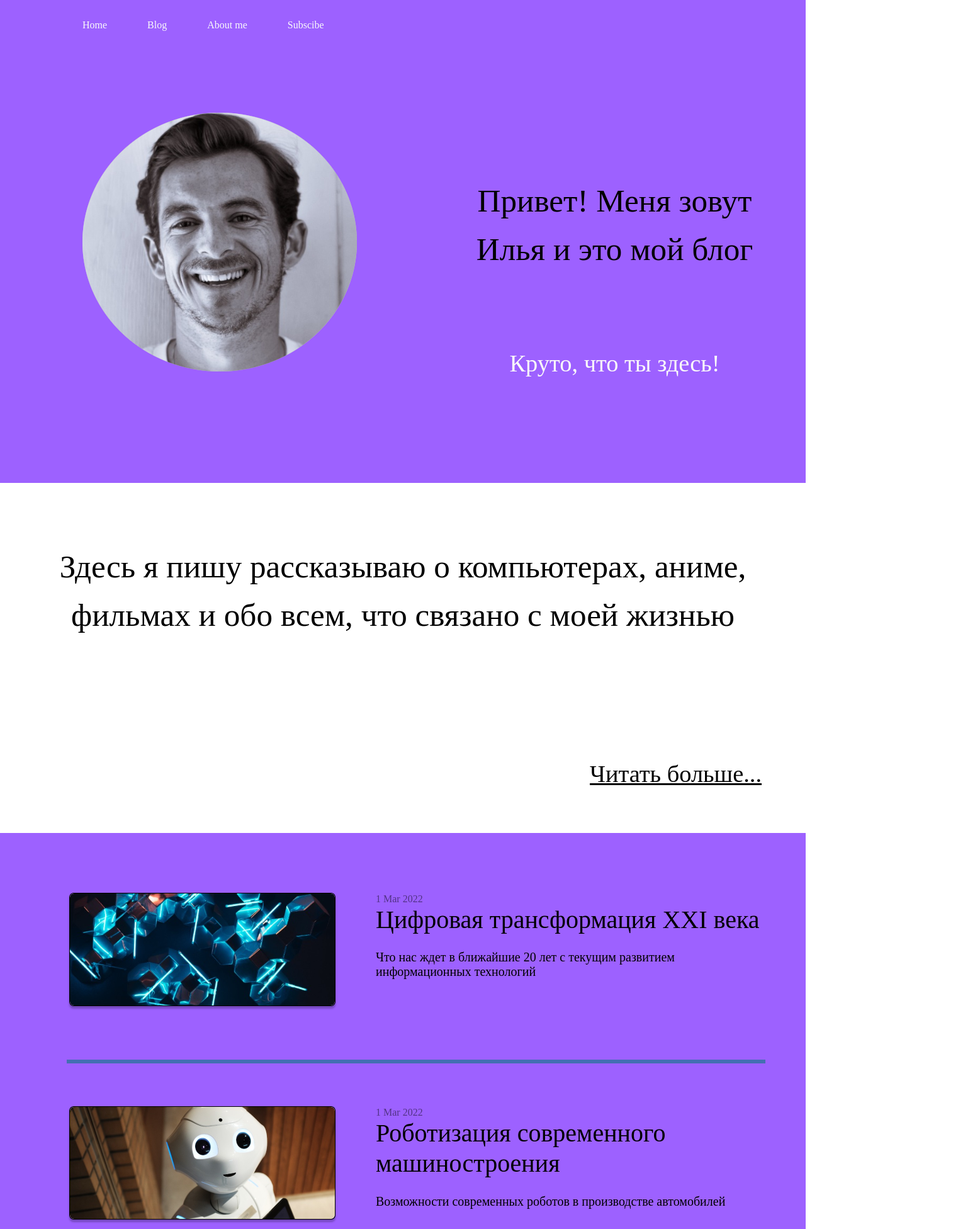
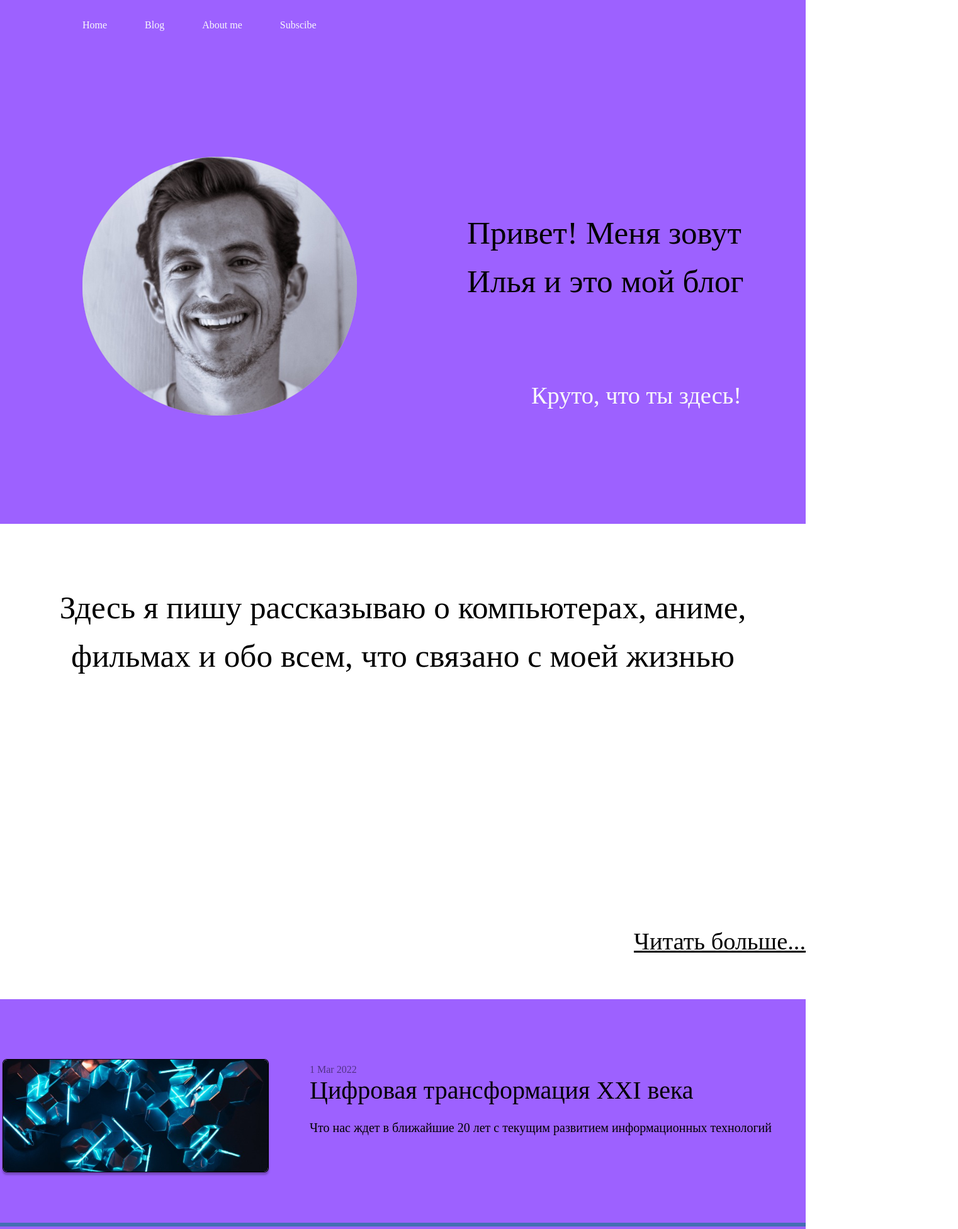
Before and after one commit to israpilovaevgeniia/my-first-project, a plain HTML site: page index.html in a window 1280 px wide. Shown: the top 1952 px of the page at 63% size, 1522 px wide, since content can reach past the window. Drawn offline with Linux system fonts and the light colour scheme.

Commit message:
added flex elements

```diff
--- a/index.css
+++ b/index.css
@@ -4,27 +4,29 @@
     box-sizing: border-box;
 }
 
-#blog {
+
+.header {
     background: rgb(157, 97, 255);
-padding: 30px 180px 168px 131px;
+    min-height: 100%;
+    overflow: hidden;
+    padding-top: 30px;
+    padding-bottom: 100px;
 }
 
-.header {
-    padding-top: 30px;
-    background: rgb(157, 97, 255);
+.header__link {
+    max-width: 1512px;
+    margin: 0px auto;
     padding-left: 131px;
-    padding-top: 30px;
-
-}
-
-.header nav ul li {
-    display: inline;
-    margin-right: 60px;
 }
 
 
 ul {
+    display: inline-flex;
     list-style: none;
+}
+
+nav ul li {
+padding: 0 60px 0 0;
 }
 
 .header_nav-link {
@@ -32,27 +34,47 @@ ul {
 font-size: 16px;
 font-weight: 400;
 line-height: 19px;
-text-align: center;
 text-decoration: none;
-display: inline-block;
+}
+
+
+#blog {
+    background: rgb(157, 97, 255);
+    min-height: 100%;
+    overflow: hidden;
+
     }
 
 .content_wrapper {
-    display: inline-flex;
-    margin-right: 180px;
+    max-width: 1512px;
+    margin: 0px auto;
+    display: flex;
+    justify-content: space-between;
 }
 
+.content_avatar {
+    margin: 100px 0px 168px 131px;
+    padding-right: 175px;
 
-.content_avatar {
-    padding-top: 100px;
-    display: inline-block;
-    margin-right: 175px;
 }
 
 .content_title {
-    width: 600px;
-    display: inline-block;
+    display: flex;
+    flex-direction: column;
+    align-items: center;
+    justify-content: center;
+}
+
+.content_title-desc{
+    color: rgb(250, 250, 250);
+font-size: 36px;
+font-weight: 400;
+line-height: 43px;
 text-align: center;
+}
+
+.div__about_me {
+    padding-bottom: 122px;
 }
 
 .about_me {
@@ -60,24 +82,21 @@ display: inline-block;
 font-size: 64px;
 font-weight: 500;
 line-height: 77px;
-    display: inline-block;
-    margin-bottom: 122px;
-    padding-top: 201px;
-    padding-right: 131px;
-}
-
-.content_title-desc {
-    color: rgb(250, 250, 250);
-font-size: 36px;
-font-weight: 400;
-line-height: 43px;
 text-align: center;
-margin-top: 122px;
-padding-right: 131px;
 }
 
 #about_blog {
-    padding: 94px 70px 77px 70px;
+    min-height: 100%;
+    overflow: hidden;
+}
+
+.div__about_blog {
+    max-width: 1512px;
+    margin: 0px auto;
+}
+
+.div__about_blog-title {
+    padding: 94px 71px 201px 71px;
 }
 
 .about_blog-title {
@@ -90,14 +109,12 @@ margin-bottom: 200px;
 }
 
 .read_more {
-    text-align: right;
-
-
+    display: flex;
+    justify-content: flex-end;
+    padding-bottom: 77px;
 }
 
 .read_more-link {
-    text-align: right;
-font-family: Fira Sans;
 font-size: 24px;
 font-weight: 400;
 line-height: 29px;
@@ -106,18 +123,24 @@ color: rgb(0, 0, 0)
 
 #information {
 background: rgb(157, 97, 255);
-padding-left: 106px;
-padding-bottom: 34px;
-padding-right: 64px;
+min-height: 100%;
+overflow: hidden;
+}
+
+.information_wrapper {
+    max-width: 1512px;
+    margin: 0px auto;
 }
 
 .div_one {
-    display: inline-flex;
+    display: flex;
+    justify-content: center;
+    align-items: center;
 }
 
 .image_one {
     padding-top: 95px;
-
+    flex: 0 0 432px;
 }
 
 .text_one {
@@ -125,6 +148,7 @@ padding-right: 64px;
     text-align: left;
     margin-bottom: 64px;
     padding-top: 95px;
+    flex: 1 1 auto;
 
 }
 
@@ -138,7 +162,6 @@ line-height: 19px;
 
 .text_one-title {
     color: rgb(0, 0, 0);
-font-family: Fira Sans;
 font-size: 40px;
 font-weight: 500;
 line-height: 48px;
@@ -154,18 +177,25 @@ font-weight: 300;
 
 .emply {
 border: 3px solid rgb(68, 111, 179);
-height: 4.16px;
-margin-top: 64px;
+width: 1300px;
+height: 4.5px;
+display: flex;
+justify-content: center;
+align-items: center;
+margin-top: 68px;
 }
 
 .div_two {
-    padding-top: 68px;
-    margin-bottom: 34px;
-    display: inline-flex;
+        display: flex;
+        justify-content: center;
+        align-items: center;
+        margin-top: 68px;
+        margin-bottom: 157px;
     }
 
 .text_two {
     padding-left: 60px;
+    flex: 1 1 auto;
 }
 
 .text_two-title {
@@ -185,16 +215,27 @@ font-weight: 300;
 line-height: 24px;
 }
 
+.read_more2 {
+    display: flex;
+    justify-content: flex-end;
+    padding-bottom: 34px;
+}
+
 #blog_subscribe {
-    padding-top: 71px;
-    padding-left: 280px;
-    padding-right: 280px;
-    padding-bottom: 93px;
+   min-height: 100%;
+   overflow: hidden;
+   padding: 71px 280px 93px 280px;
+}
+
+.blog_subscribe-div {
+    max-width: 1512px;
+    margin: opx auto;
 }
 
 .subscribe_title {
     margin-bottom: 74px;
 }
+
 
 .subscribe_text {
     color: rgb(0, 0, 0);
@@ -231,7 +272,6 @@ text-align: center;
 
 .subscribe {
     color: black;
-font-family: Fira Sans;
 font-size: 24px;
 font-weight: 400;
 line-height: 29px;
@@ -259,6 +299,13 @@ border-radius: 10px;
 
  background-color: rgb(157, 97, 255) ;
  padding: 86px 217px 84px 61px;
+ min-height: 100%;
+ overflow: hidden;
+}
+
+.end_div {
+    max-width: 1512px;
+    margin: 0px auto;
 }
 
 .end_text {
@@ -270,13 +317,10 @@ margin-bottom: 57px;
 }
 
 .end_div-img {
-    display: inline-flex;
+    display: flex;
+    gap: 46px;
 }
 
-.end_img {
+/* .end_img {
     padding-right: 36px;
-}
-
-fieldset {
-    padding: 60px 30px;
-}
+} */
--- a/index.html
+++ b/index.html
@@ -12,15 +12,16 @@
 <body>
     <main>
         <header class="header">
+            <div class="header__link">
                 <nav class="header_nav">
                         <ul>
                             <li><a class="header_nav-link" href="#">Home</a></li>
                             <li><a class="header_nav-link" href="#">Blog</a></li>
                             <li><a class="header_nav-link" href="#">About me</a></li>
                             <li><a class="header_nav-link" href="#">Subscibe</a></li>
-
                         </ul>
                     </nav>
+                </div>
         </header>
         <section id="blog">
             <div class="content_wrapper">
@@ -28,18 +29,27 @@
                     <img class="content_avatar-img" src="./image/Ellipse 2 (1).png" alt="image">
                 </div>
                 <div class="content_title">
+                    <div class="div__about_me">
                         <span class="about_me">Привет! Меня зовут
                         Илья и это мой блог</span>
+                    </div>
+                    <div class="div__content_title-desc">
                         <span class="content_title-desc">Круто, что ты здесь!</span>
+                    </div>
                 </div>
             </div>
         </section>
         <section id="about_blog">
+            <div class="div__about_blog">
+                <div class="div__about_blog-title">
                     <h2 class="about_blog-title">Здесь я пишу рассказываю о компьютерах, аниме, фильмах и обо всем, что связано с моей жизнью </h2>
+                </div>
                 <div class="read_more">
                     <a class="read_more-link" href="#">Читать больше...</a>
                 </div>
+            </div>
         </section>
+
         <section id="information">
             <div class="information_wrapper">
                 <div class="div_one">
@@ -65,12 +75,14 @@
                         <span class="text_two-info">Возможности современных роботов в производстве автомобилей</span>
                     </div>
                 </div>
-                <div class="read_more">
+                <div class="read_more2">
                     <a class="read_more-link" href="#">Читать больше...</a>
                 </div>
             </div>
         </section>
+
         <section id="blog_subscribe">
+            <div class="blog_subscribe-div">
                 <div class="subscribe_title">
                     <h2 class="subscribe_text">Хотели бы вы получать электронные письма с моими публикациями каждую пятницу? Если да, то рассмотрите возможность подписки</h2>
                 </div>
@@ -80,7 +92,9 @@
                     </form>
                     <button class="btn" type="submit">Подписаться</button>
                 </div>
+            </div>
         </section>
+
         <section id="end">
             <div class="end_div">
                 <div class="end_div-text">
@@ -118,8 +132,6 @@
                         </a>
                     </div>
                 </div>
-
-
             </div>
         </section>
     </main>
```
Also changed, not shown: media.css (+0 -32 lines). Lines whose indentation alone changed are shown as unchanged.
